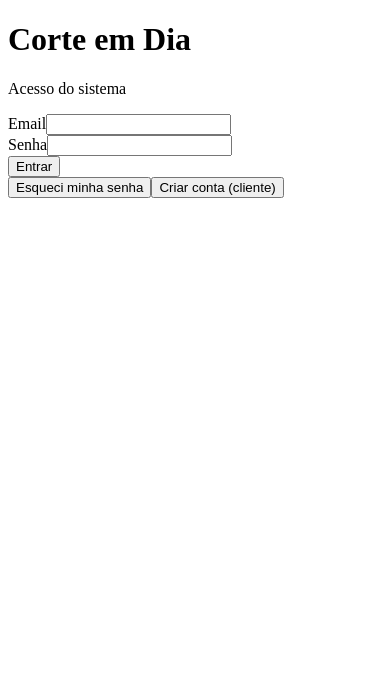
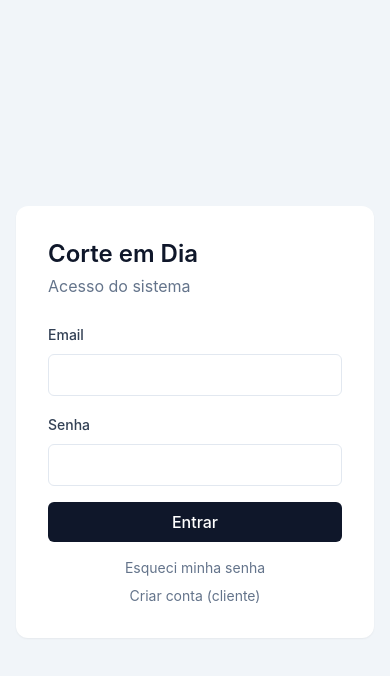
Before and after one commit to agemdaapp/corte-em-dia, a React (Vite) app in the folder frontend/: page /login in a window 390 px wide. Shown: the top 676 px of the page. Built offline with nearby package versions, Linux system fonts and the light colour scheme; no server answers.

Commit message:
Estilo base com Tailwind e responsividade

```diff
--- a/frontend/package.json
+++ b/frontend/package.json
@@ -20,6 +20,9 @@
     "@types/react": "^19.2.5",
     "@types/react-dom": "^19.2.3",
     "@vitejs/plugin-react": "^5.1.1",
+    "autoprefixer": "^10.4.21",
+    "postcss": "^8.5.3",
+    "tailwindcss": "^3.4.17",
     "typescript": "~5.9.3",
     "vite": "^7.2.4",
     "vite-plugin-pwa": "^1.0.2"
--- /dev/null
+++ b/frontend/postcss.config.js
@@ -0,0 +1,6 @@
+export default {
+  plugins: {
+    tailwindcss: {},
+    autoprefixer: {},
+  },
+}
--- /dev/null
+++ b/frontend/src/index.css
@@ -0,0 +1,21 @@
+@tailwind base;
+@tailwind components;
+@tailwind utilities;
+
+:root {
+  color-scheme: light;
+  font-family: "Inter", "Segoe UI", Roboto, Arial, sans-serif;
+}
+
+body {
+  margin: 0;
+  background-color: #f1f5f9;
+  color: #0f172a;
+}
+
+button,
+input,
+select,
+textarea {
+  font: inherit;
+}
--- a/frontend/src/main.tsx
+++ b/frontend/src/main.tsx
@@ -1,6 +1,7 @@
 import { StrictMode } from 'react'
 import { createRoot } from 'react-dom/client'
 import App from './App.tsx'
+import './index.css'
 
 createRoot(document.getElementById('root')!).render(
   <StrictMode>
--- /dev/null
+++ b/frontend/tailwind.config.js
@@ -0,0 +1,8 @@
+/** @type {import('tailwindcss').Config} */
+export default {
+  content: ['./index.html', './src/**/*.{js,ts,jsx,tsx}'],
+  theme: {
+    extend: {},
+  },
+  plugins: [],
+}
```
Also changed, not shown: 1 other file (tests, documents, lock files or other folders).
